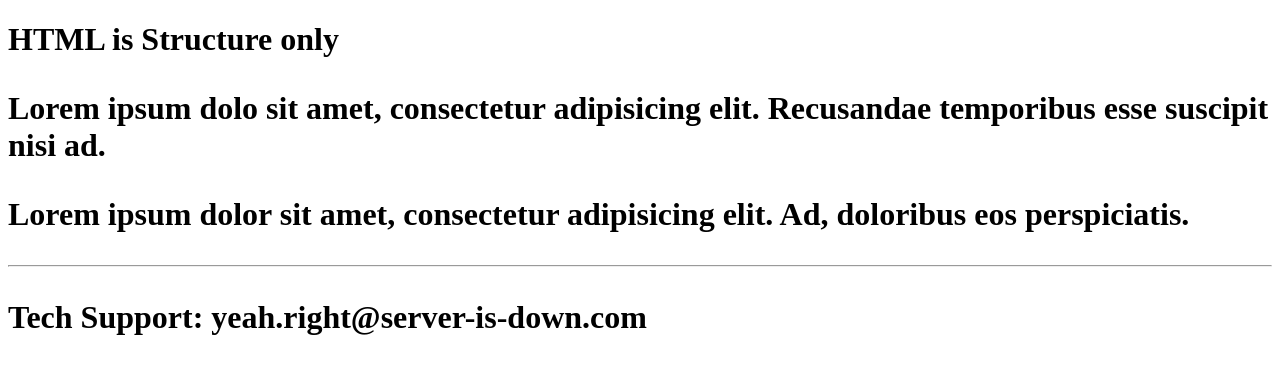
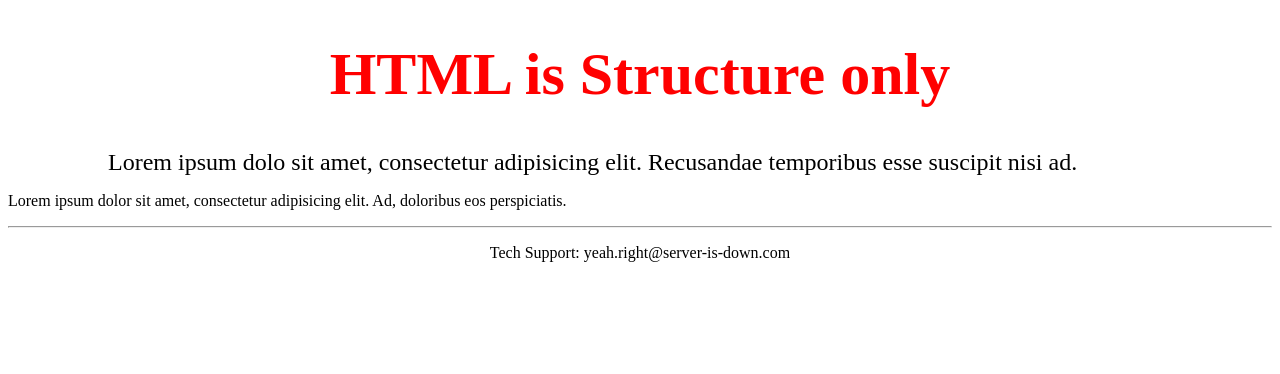
Before and after one commit to FrancesUgwu/coursera-test, a plain HTML site: page index.html in a window 1280 px wide. Drawn offline with Linux system fonts and the light colour scheme.

Commit message:
MY FIRST PAGE

```diff
--- a/index.html
+++ b/index.html
@@ -1,17 +1,19 @@
 <!DOCTYPE html>
 <html>
   <head>
-	<title>HTML is Structure only (Before)</title>
+	<title>HTML is Structure only (After)</title>
   </head>
   <body>
-   <h1>HTML is Structure only
-   <p>Lorem ipsum dolo sit amet, consectetur adipisicing elit.
+   <h1 style="color: red; font-size: 60px; text-align: center;">HTML is Structure only</h1>
+   <p style="margin: 0 100px 0 100px; font-size: 1.5em">Lorem ipsum dolo sit amet, consectetur adipisicing elit.
    Recusandae temporibus esse suscipit nisi ad.</p>
    <p>Lorem ipsum dolor sit amet, consectetur adipisicing elit.
    Ad, doloribus eos perspiciatis. </p>
    <footer>
    	 <hr>
-   	 <p>Tech Support: yeah.right@server-is-down.com</p>
+   	 <p style="text-align: center;"onclick="alert('EMAILING US IS USELESS');">
+   	     Tech Support: yeah.right@server-is-down.com
+   	 </p>
    </footer>
   </body>
 </html>
```
